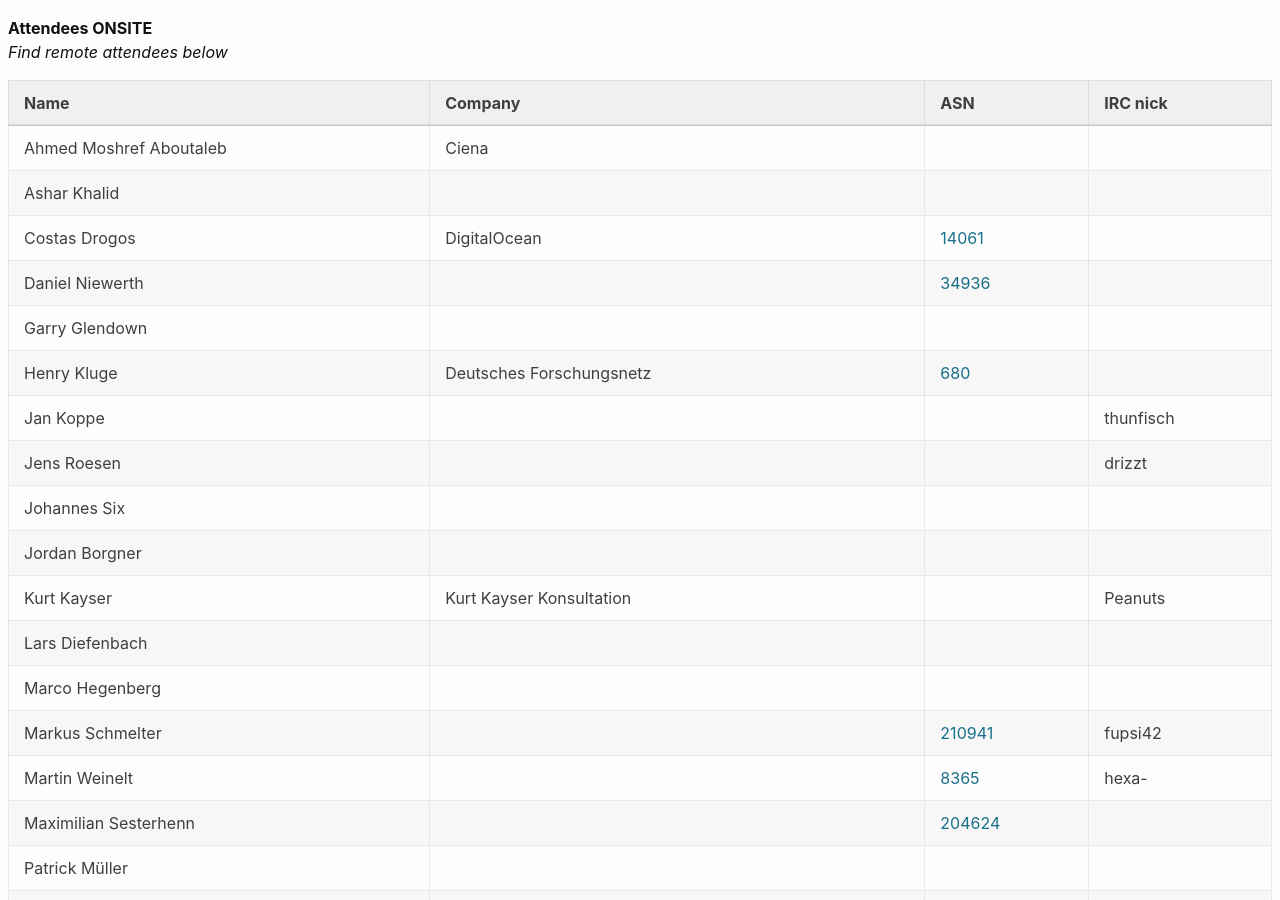
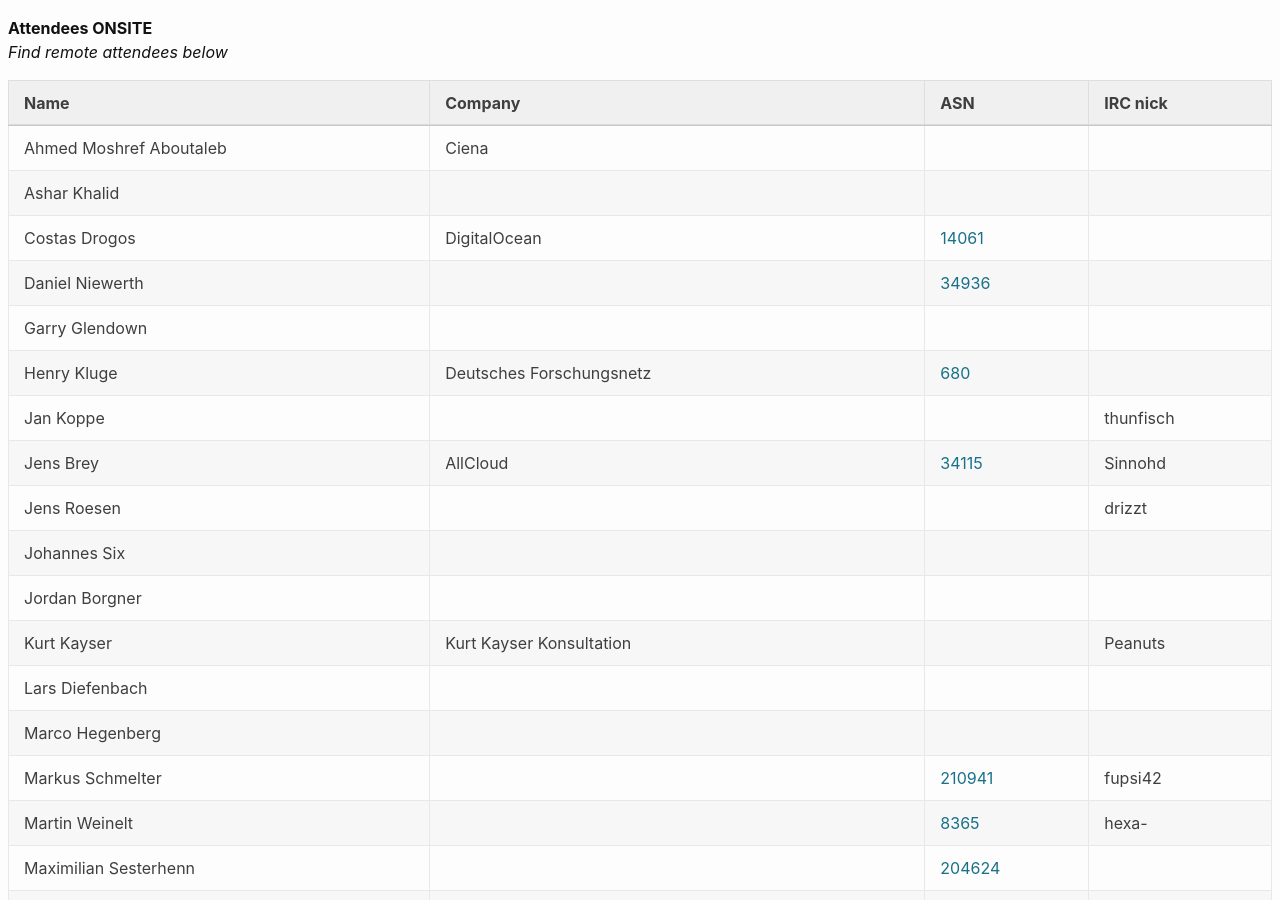
Before and after one commit to denog/pretix-attendeelist, a Jekyll site: the page built from denog14/index.md, in a window 1280 px wide and 900 px high. Built offline with Jekyll 4.4.1, drawn with Linux system fonts in a browser that asks for light colours.

Commit message:
Latest data: Sat Aug 20 09:33:28 UTC 2022

```diff
--- a/_data/attendees_denog14_onsite.json
+++ b/_data/attendees_denog14_onsite.json
@@ -40,6 +40,12 @@
     "company": null,
     "irc": "thunfisch",
     "asn": null
+  },
+  {
+    "name": "Jens Brey",
+    "company": "AllCloud",
+    "irc": "Sinnohd",
+    "asn": "34115"
   },
   {
     "name": "Jens Roesen",
```
